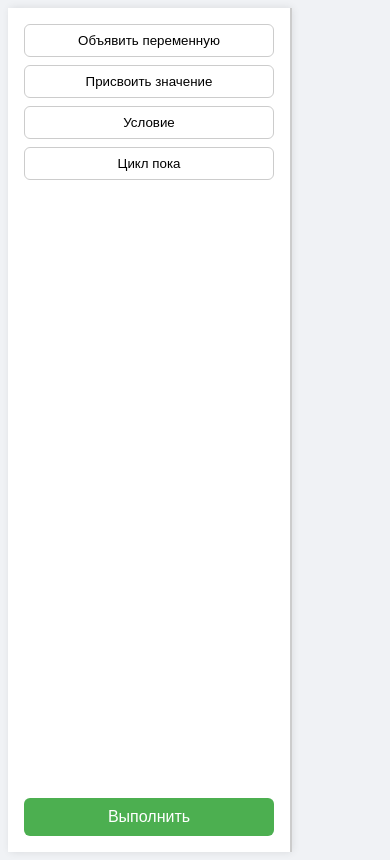
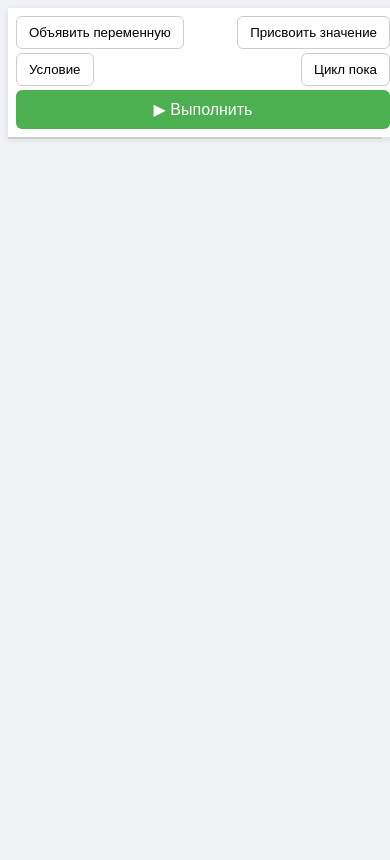
Before and after one commit to lssibb/CodeBlock-HITS, a website built with Vite: page codeblock/index.html in a window 390 px wide. Built offline with nearby package versions, Linux system fonts and the light colour scheme.

Commit message:
::before added

```diff
--- a/codeblock/src/style.css
+++ b/codeblock/src/style.css
@@ -1,20 +1,23 @@
 body {
-    display: flex;    /* дочерние элементы (aside, main) встанут в ряд */
-    height: 100vh;    /* на всю высоту экрана */
+    display: flex;
+    height: 100vh;
+    font-family: 'Segoe UI', sans-serif;
+    background-color: #f0f2f5;
 }
 
 aside {
     width: 250px;
     display: flex;
-    flex-direction: column;  /* кнопки друг под другом */
-    gap: 8px;                /* отступ между ними */
-    padding: 16px;           /* отступ от краёв */
+    flex-direction: column;
+    gap: 8px;
+    padding: 16px;
     justify-content: space-between;
-
+    background-color: #ffffff;
+    box-shadow: 2px 0 8px rgba(0,0,0,0.1);
 }
 
 main {
-    flex: 1;          /* занять всё оставшееся место */
+    flex: 1;
     border-left: 2px solid #ccc;
     padding-left: 10px;
 }
@@ -47,24 +50,18 @@ main {
     width: 100%;
     padding: 10px;
     font-size: 16px;
-
     background-color: #4CAF50;
     color: white;
     border: none;
 }
 
+.exec-btn::before {
+    content: '▶ ';
+}
+
+
 .exec-btn:hover {
     background-color: #45a049;
-}
-
-body {
-    font-family: 'Segoe UI', sans-serif;
-    background-color: #f0f2f5;
-}
-
-aside {
-    background-color: #ffffff;
-    box-shadow: 2px 0 8px rgba(0,0,0,0.1);
 }
 
 button {
@@ -78,3 +75,50 @@ button {
 button:hover {
     background-color: #e8e8e8;
 }
+
+/* --- Responsive --- */
+@media (max-width: 1200px) {
+    aside {
+        width: 200px;
+        padding: 12px;
+    }
+}
+
+@media (max-width: 800px) {
+    body {
+        flex-direction: column;
+        height: auto;
+    }
+
+    aside {
+        width: 100%;
+        flex-direction: row;
+        flex-wrap: wrap;
+        box-shadow: 0 2px 8px rgba(0,0,0,0.1);
+    }
+
+    main {
+        border-left: none;
+        border-top: 2px solid #ccc;
+        padding-left: 0;
+    }
+
+    .exec-btn {
+        margin-top: 0;
+    }
+}
+
+@media (max-width: 450px) {
+    aside {
+        padding: 8px;
+        gap: 4px;
+    }
+
+    #workspace {
+        padding: 8px;
+    }
+
+    .block {
+        font-size: 14px;
+    }
+}
```
